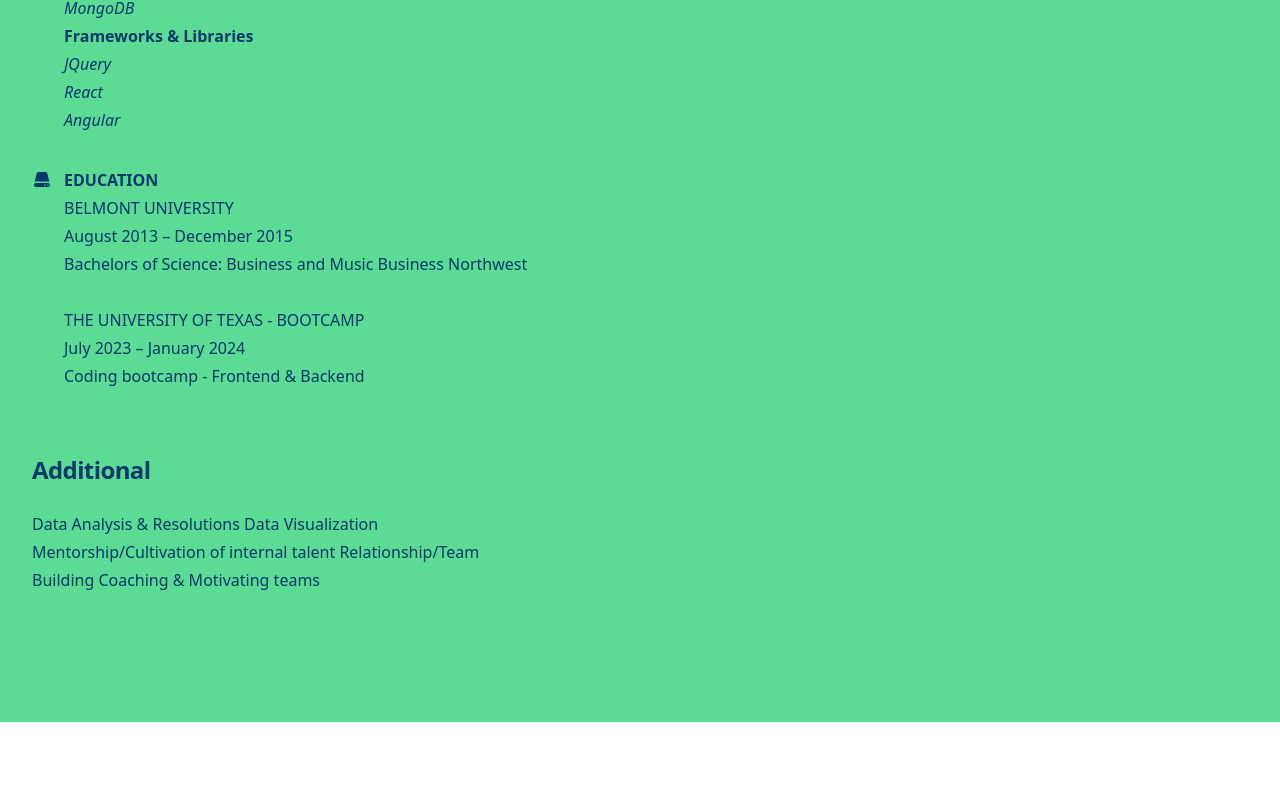
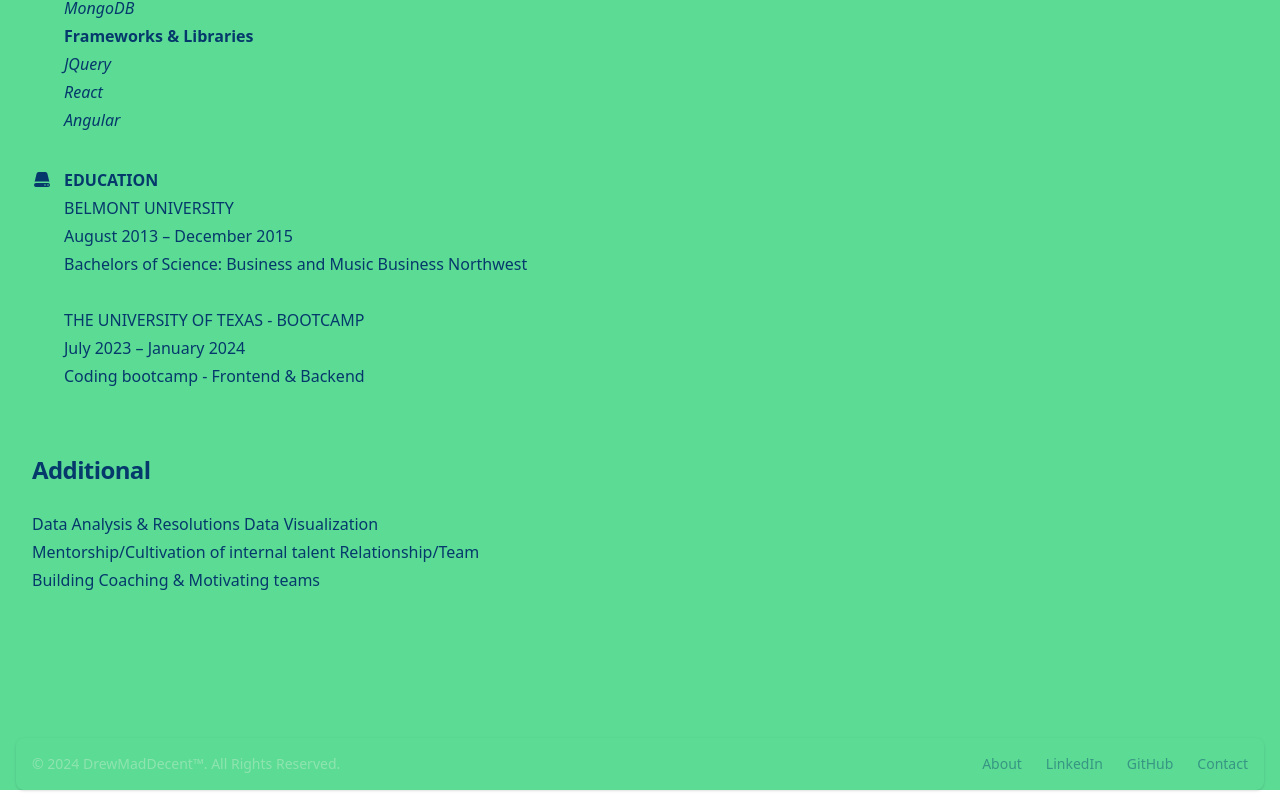
Before and after one commit to AndrewTullos/OnePageDevvPortfolio, a React (Vite) app: page /resume in a window 1280 px wide. Shown: the part 1166-1972 px from the top of the page. Before the commit the page ends 1888 px from the top, so only its background shows below. Built offline with nearby package versions, Linux system fonts and the light colour scheme.

Commit message:
footer added

```diff
--- a/src/App.jsx
+++ b/src/App.jsx
@@ -3,6 +3,7 @@
 import { BrowserRouter as Router, Routes, Route } from "react-router-dom";
 import Header from "./components/Header";
 import Body from "./components/Body";
+import Footer from "./components/Footer";
 
 import AboutMe from "./sections/AboutMe";
 import Portfolio from "./sections/Portfolio";
@@ -25,7 +26,7 @@ function App() {
 						<Route path="/resume" element={<Resume />} />
 					</Routes>
 				</main>
-				{/* <Footer /> */}
+				<Footer />
 			</div>
 		</Router>
 	);
--- a/src/components/Footer.jsx
+++ b/src/components/Footer.jsx
@@ -0,0 +1,47 @@
+import { Link } from "react-router-dom";
+
+function Footer() {
+	return (
+		<footer className="bg-light-green rounded-lg shadow m-4 dark:bg-dark-blue">
+			<div className="w-full mx-auto max-w-screen-xl p-4 md:flex md:items-center md:justify-between">
+				<span className="text-sm text-mint-green sm:text-center dark:text-gray-400">
+					© 2024{" "}
+					<a href="https://flowbite.com/" className="hover:underline">
+						DrewMadDecent™
+					</a>
+					. All Rights Reserved.
+				</span>
+				<ul className="flex flex-wrap items-center mt-3 text-sm font-medium text-green-blue dark:text-off-white sm:mt-0">
+					<li>
+						<a href="/about" className="hover:underline me-4 md:me-6">
+							About
+						</a>
+					</li>
+					<li>
+						<a
+							href="https://www.linkedin.com/in/andrewtullos/"
+							className="hover:underline me-4 md:me-6"
+						>
+							LinkedIn
+						</a>
+					</li>
+					<li>
+						<a
+							href="https://github.com/AndrewTullos/"
+							className="hover:underline me-4 md:me-6"
+						>
+							GitHub
+						</a>
+					</li>
+					<li>
+						<a href="/contact" className="hover:underline">
+							Contact
+						</a>
+					</li>
+				</ul>
+			</div>
+		</footer>
+	);
+}
+
+export default Footer;
--- a/src/sections/AboutMe.jsx
+++ b/src/sections/AboutMe.jsx
@@ -14,11 +14,13 @@ const stats = [
 export default function Example() {
 	return (
 		<div className="relative isolate overflow-hidden bg-light-green py-24 sm:py-32">
+			<div className="relative isolate overflow-hidden bg-light-green px-6 pt-16 shadow-2xl sm:rounded-3xl sm:px-16 md:pt-24 lg:flex lg:gap-x-20 lg:px-24 lg:pt-0">
 				{/* <img
 					src="https://images.unsplash.com/photo-1521737604893-d14cc237f11d?ixlib=rb-4.0.3&ixid=MnwxMjA3fDB8MHxwaG90by1wYWdlfHx8fGVufDB8fHx8&auto=format&fit=crop&crop=focalpoint&fp-y=.8&w=2830&h=1500&q=80&blend=111827&sat=-100&exp=15&blend-mode=multiply"
 					alt=""
 					className="absolute inset-0 -z-10 h-full w-full object-cover object-right md:object-center"
 				/> */}
+
 				<div
 					className="hidden sm:absolute sm:-top-10 sm:right-1/2 sm:-z-10 sm:mr-10 sm:block sm:transform-gpu sm:blur-3xl"
 					aria-hidden="true"
@@ -62,8 +64,8 @@ export default function Example() {
 							Express.js, React.js, Node.js.
 							<br />
 							<br />
-						In-depth understanding of Database Theory, with practical skills in
-						MongoDB, MySQL, along with proficiency in Command Line and Git.
+							In-depth understanding of Database Theory, with practical skills
+							in MongoDB, MySQL, along with proficiency in Command Line and Git.
 							<br />
 							<br />
 							Collaborative project work, engaging in complex tasks and hands-on
@@ -71,19 +73,19 @@ export default function Example() {
 							real-world conditions.
 							<br />
 							<br />
-						Development of an extensive portfolio, comprising web applications,
-						mobile app coding, and various challenging projects, displaying a
-						well-rounded skill set.
+							Development of an extensive portfolio, comprising web
+							applications, mobile app coding, and various challenging projects,
+							displaying a well-rounded skill set.
 							<br />
 							<br />
-						Receipt of a Certificate of Completion from UT Austin, signifying a
-						notable accomplishment and enhancing career prospects.
+							Receipt of a Certificate of Completion from UT Austin, signifying
+							a notable accomplishment and enhancing career prospects.
 							<br />
 							<br />
 							Access to an extensive range of career support services, including
 							resume writing, social media profile optimization, technical
-						interview preparation, portfolio reviews, soft skills training, and
-						more, all designed to strategically position for professional
+							interview preparation, portfolio reviews, soft skills training,
+							and more, all designed to strategically position for professional
 							success.
 						</p>
 					</div>
@@ -110,5 +112,6 @@ export default function Example() {
 					</div>
 				</div>
 			</div>
+		</div>
 	);
 }
--- a/src/sections/Contact.jsx
+++ b/src/sections/Contact.jsx
@@ -10,6 +10,7 @@ export default function Example() {
 	const [agreed, setAgreed] = useState(false);
 
 	return (
+		<div className="flex flex-col items-center justify-center overflow-hidden bg-light-green px-6 pt-16 shadow-2xl sm:rounded-3xl sm:px-16 md:pt-24">
 			<div className="isolate bg-light-green px-6 py-24 sm:py-32 lg:px-8">
 				{/* <div
 				className="absolute inset-x-0 top-[-10rem] -z-50 transform-gpu overflow-hidden blur-3xl sm:top-[-20rem]"
@@ -197,5 +198,6 @@ export default function Example() {
 					</div>
 				</form>
 			</div>
+		</div>
 	);
 }
--- a/src/sections/Portfolio.jsx
+++ b/src/sections/Portfolio.jsx
@@ -24,6 +24,7 @@ const projects = [
 
 export default function Example() {
 	return (
+		<div className="relative isolate overflow-hidden bg-light-green px-6 pt-16 shadow-2xl sm:rounded-3xl sm:px-16 md:pt-24 lg:flex lg:gap-x-20 lg:px-24 lg:pt-0">
 			<div className="bg-light-green py-24 sm:py-32">
 				<div className="mx-auto max-w-7xl px-6 lg:px-8">
 					<div className="mx-auto max-w-2xl lg:mx-0">
@@ -58,5 +59,6 @@ export default function Example() {
 					</div>
 				</div>
 			</div>
+		</div>
 	);
 }
```
Lines whose indentation alone changed are shown as unchanged.
